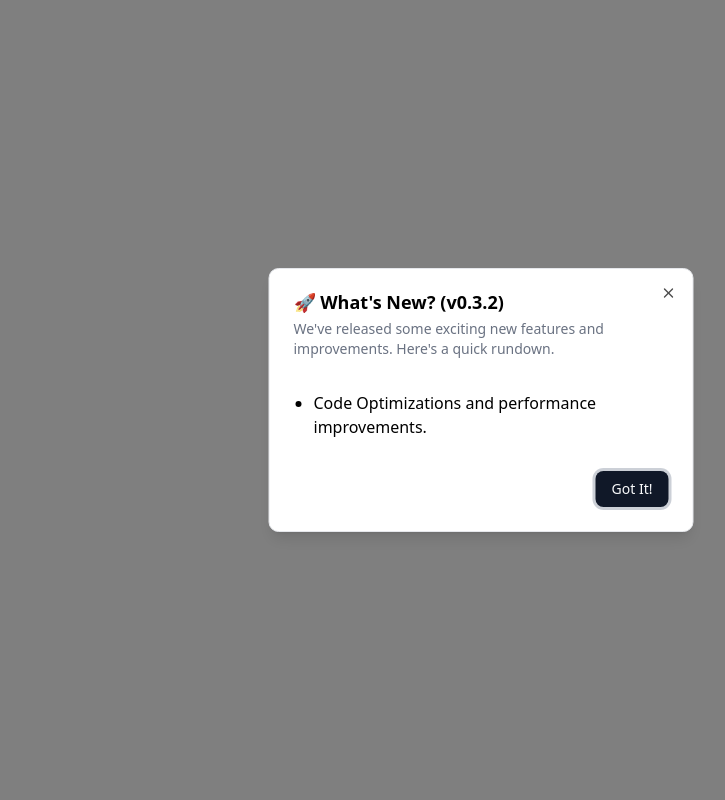
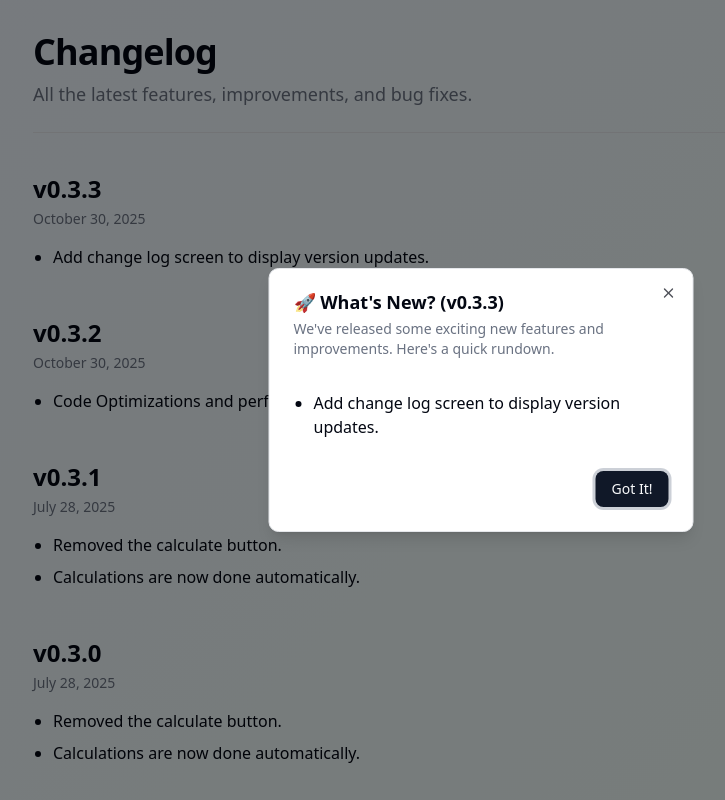
Before and after one commit to xk2800/weight-difference-rule-climbing, a Next.js app: page /updates in a window 1280 px wide. Before the commit this address had no page. Shown: the top 800 px of the page, without its empty margins (159-884 px from the left). Built offline with nearby package versions, Linux system fonts and the light colour scheme.

Commit message:
add changelog screen to display version updates

```diff
--- /dev/null
+++ b/app/updates/page.tsx
@@ -0,0 +1,56 @@
+import updatesData from '@/data/updates.json';
+
+interface Update {
+  version: string;
+  date: string;
+  changes: string[];
+}
+
+function formatDate(dateString: string) {
+  return new Date(dateString).toLocaleDateString('en-US', {
+    year: 'numeric',
+    month: 'long',
+    day: 'numeric',
+    timeZone: 'UTC', // Ensure consistent date parsing
+  });
+}
+
+export default function UpdatesPage() {
+  const allUpdates = updatesData as Update[];
+
+  return (
+    // You can wrap this in your main layout component if you have one
+    <div className="min-h-screen bg-gradient-to-br from-blue-50 to-green-50 p-4 dark:from-gray-700 dark:to-gray-950 mx-auto py-10 sm:p-8">
+      <div className="max-w-4xl mx-auto">
+        <header className="mb-10 border-b pb-6">
+          <h1 className="text-4xl font-bold tracking-tight">Changelog</h1>
+          <p className="mt-2 text-lg text-muted-foreground">
+            All the latest features, improvements, and bug fixes.
+          </p>
+        </header>
+
+        <div className="space-y-12">
+          {/* 5. Map over ALL updates */}
+          {allUpdates.map((update) => (
+            <article key={update.version}>
+              {/* Version and Date */}
+              <h2 className="text-2xl font-semibold">
+                v{update.version}
+              </h2>
+              <p className="mb-4 mt-1 text-sm text-muted-foreground">
+                {formatDate(update.date)}
+              </p>
+
+              {/* Changes List */}
+              <ul className="list-disc space-y-2 pl-5">
+                {update.changes.map((change, index) => (
+                  <li key={index}>{change}</li>
+                ))}
+              </ul>
+            </article>
+          ))}
+        </div>
+      </div>
+    </div>
+  );
+}
--- a/data/updates.json
+++ b/data/updates.json
@@ -1,4 +1,9 @@
 [
+  {
+    "version": "0.3.3",
+    "date": "2025-10-30",
+    "changes": ["Add change log screen to display version updates."]
+  },
   {
     "version": "0.3.2",
     "date": "2025-10-30",
@@ -11,7 +16,22 @@
   },
   {
     "version": "0.3.0",
-    "date": "2025-1-30",
-    "changes": ["Test 1", "Test 2"]
+    "date": "2025-7-28",
+    "changes": ["Removed the calculate button.", "Calculations are now done automatically."]
+  },
+  {
+    "version": "0.2.0",
+    "date": "2025-7-22",
+    "changes": ["Add dark mode support."]
+  },
+  {
+    "version": "0.1.3",
+    "date": "2025-7-18",
+    "changes": ["Minor Debugging tweaks."]
+  },
+  {
+    "version": "0.1.2",
+    "date": "2025-7-18",
+    "changes": ["New feature: Dark Mode!", "Improved performance across the board.", "Fixed a bug with the contact form."]
   }
 ]
```
